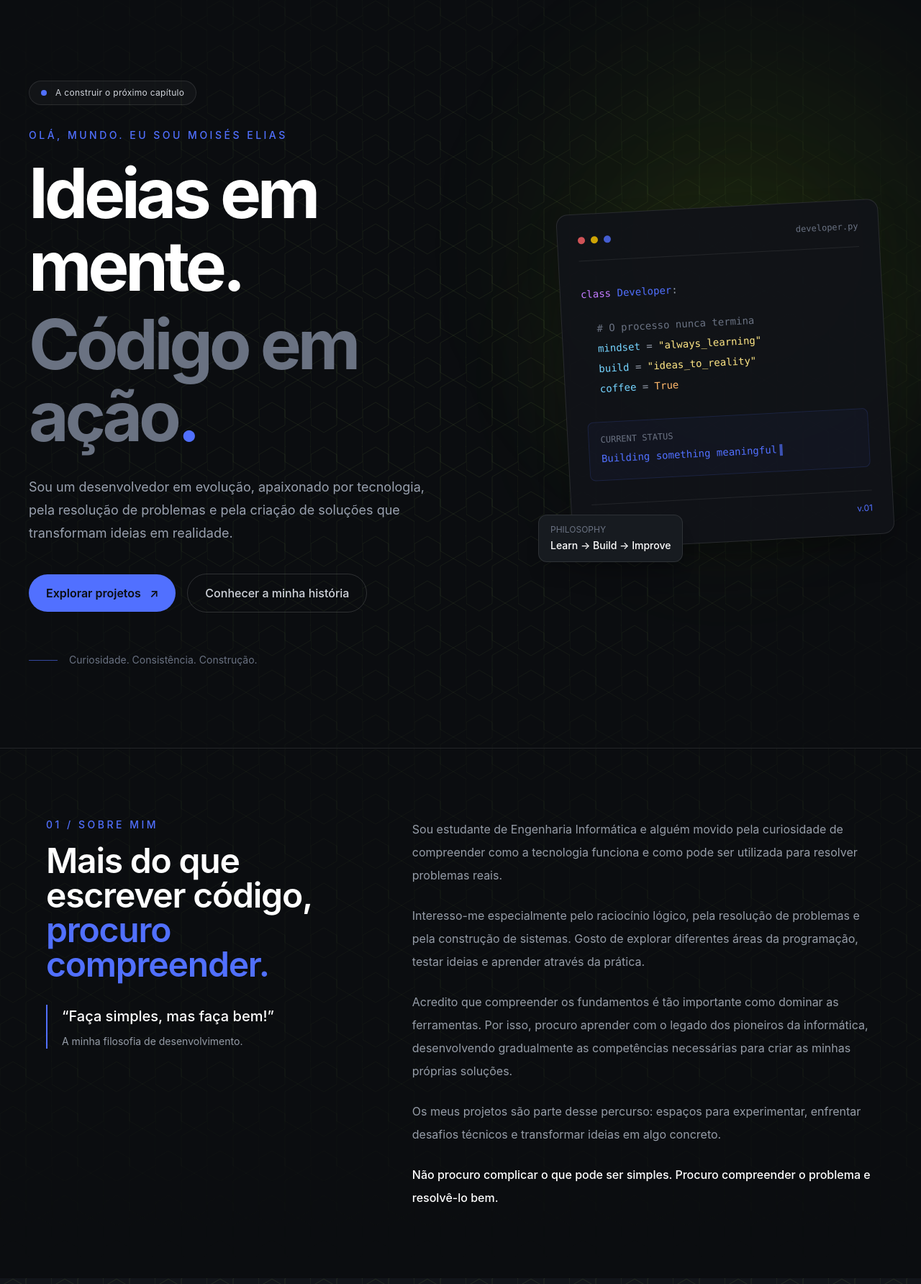
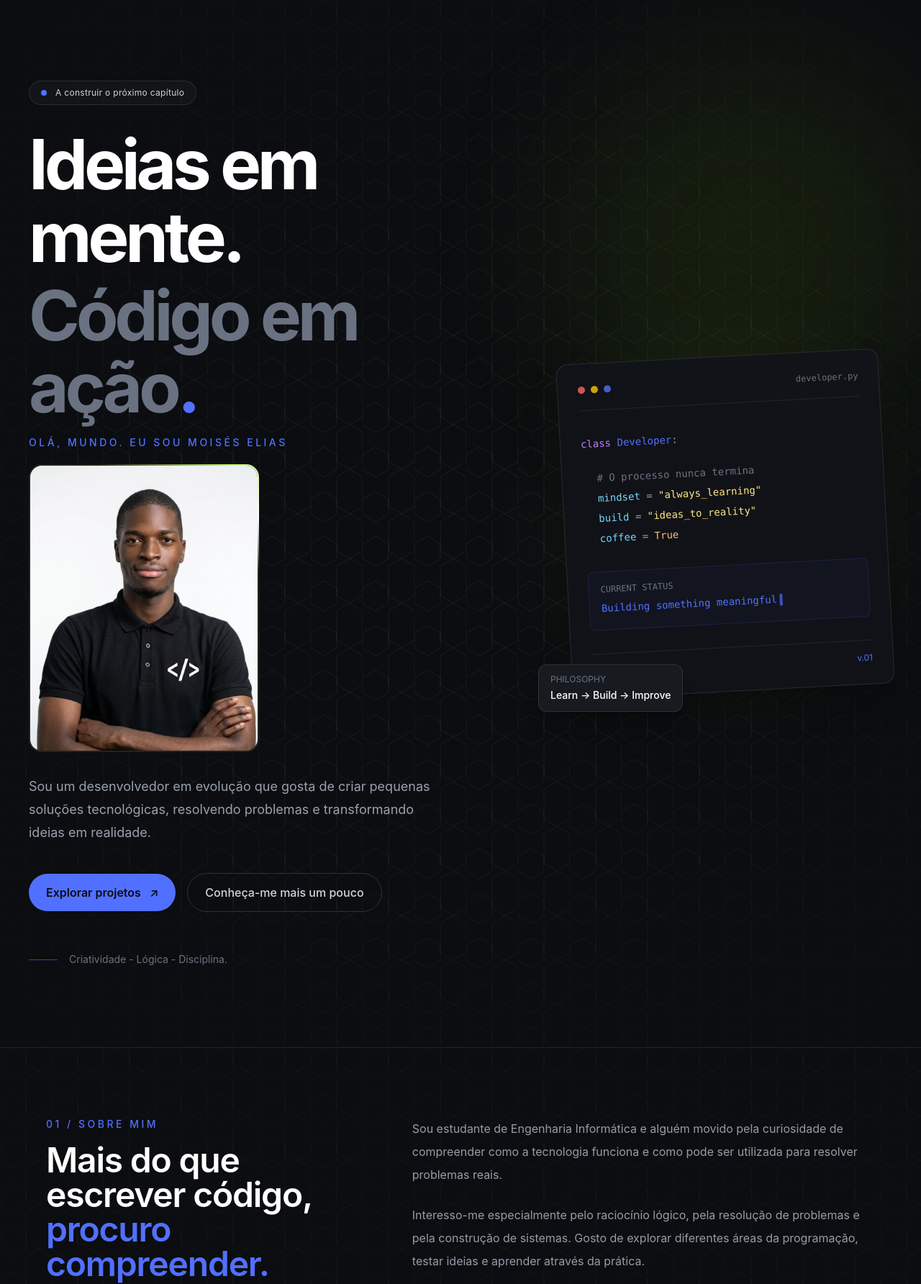
Before and after one commit to moiseseliashb/portifolio, a Flask app: page / in a window 1280 px wide. Shown: the part 81-1865 px from the top of the page at 72% size. Run offline with Flask 3, Linux system fonts and the light colour scheme.

Commit message:
Add profile photo to portfolio
Co-authored-by: Copilot <223556219+Copilot@users.noreply.github.com>

```diff
--- a/app/static/css/output.css
+++ b/app/static/css/output.css
@@ -331,6 +331,9 @@
   .mb-2 {
     margin-bottom: calc(var(--spacing) * 2);
   }
+  .mb-3 {
+    margin-bottom: calc(var(--spacing) * 3);
+  }
   .mb-4 {
     margin-bottom: calc(var(--spacing) * 4);
   }
@@ -913,10 +916,6 @@
     --tw-tracking: var(--tracking-wide);
     letter-spacing: var(--tracking-wide);
   }
-  .tracking-widest {
-    --tw-tracking: var(--tracking-widest);
-    letter-spacing: var(--tracking-widest);
-  }
   .break-words {
     overflow-wrap: break-word;
   }
@@ -1106,10 +1105,6 @@
     .sm\:text-3xl {
       font-size: var(--text-3xl);
       line-height: var(--tw-leading, var(--text-3xl--line-height));
-    }
-    .sm\:text-4xl {
-      font-size: var(--text-4xl);
-      line-height: var(--tw-leading, var(--text-4xl--line-height));
     }
     .sm\:text-5xl {
       font-size: var(--text-5xl);
@@ -1461,6 +1456,43 @@ body {
 @media (prefers-reduced-motion: reduce) {
   .journey-step, .journey-marker {
     scroll-behavior: auto;
+  }
+}
+.profile-frame {
+  position: relative;
+  isolation: isolate;
+  width: min(100%, 320px);
+  aspect-ratio: 4 / 5;
+  padding: 2px;
+  overflow: hidden;
+  border-radius: 18px;
+  background: #20251b;
+}
+.profile-frame__glow {
+  position: absolute;
+  z-index: -1;
+  inset: -50%;
+  background: conic-gradient( from 0deg, transparent 0deg, transparent 270deg, #c4f36b 320deg, #ffffff 340deg, transparent 360deg );
+  animation: profile-orbit 3s linear infinite;
+}
+.profile-frame__image {
+  position: relative;
+  display: block;
+  width: 100%;
+  height: 100%;
+  border-radius: 16px;
+  object-fit: cover;
+  object-position: center;
+  background: #12151a;
+}
+@keyframes profile-orbit {
+  to {
+    transform: rotate(360deg);
+  }
+}
+@media (prefers-reduced-motion: reduce) {
+  .profile-frame__glow {
+    animation: none;
   }
 }
 @property --tw-translate-x {
--- a/app/templates/index.html
+++ b/app/templates/index.html
@@ -93,25 +93,36 @@
                         A construir o próximo capítulo
                     </span>
                 </div>
+                <h1 class="max-w-3xl text-5xl font-bold leading-[1.05]
+                           tracking-[-0.055em] sm:text-6xl
+                           md:text-7xl xl:text-8xl">
+                    Ideias em mente.
+                    <span class="mt-2 mb-4 block text-gray-500">
+                        Código em ação<span class="text-accent">.</span>
+                    </span>
+                </h1>
+
 
                 <p class="mb-5 text-sm font-medium tracking-[0.25em]
                           text-accent uppercase">
                     Olá, mundo. Eu sou Moisés Elias
                 </p>
+                <div class="profile-frame reveal">
+                    <div class="profile-frame__glow" aria-hidden="true"></div>
 
-                <h1 class="max-w-3xl text-5xl font-bold leading-[1.05]
-                           tracking-[-0.055em] sm:text-6xl
-                           md:text-7xl xl:text-8xl">
-                    Ideias em mente.
-                    <span class="mt-2 block text-gray-500">
-                        Código em ação<span class="text-accent">.</span>
-                    </span>
-                </h1>
+                    <img
+                        src="{{ url_for('static', filename='img/perfil.jpeg') }}"
+                        alt="Fotografia de perfil do desenvolvedor"
+                        class="profile-frame__image"
+                        width="400"
+                        height="500"
+                    />
+                </div>
+
 
                 <p class="mt-8 max-w-xl text-base leading-8 text-gray-400 md:text-lg">
-                    Sou um desenvolvedor em evolução, apaixonado por tecnologia,
-                    pela resolução de problemas e pela criação de soluções
-                    que transformam ideias em realidade.
+                    Sou um desenvolvedor em evolução que gosta de criar pequenas soluções tecnológicas,
+                    resolvendo problemas e transformando ideias em realidade.
                 </p>
 
                 <div class="mt-10 flex flex-wrap items-center gap-4">
@@ -132,13 +143,13 @@
                                px-6 py-3.5 font-medium text-gray-300
                                transition hover:border-white/40 hover:text-white"
                     >
-                        Conhecer a minha história
+                        Conheça-me mais um pouco
                     </a>
                 </div>
 
                 <div class="mt-14 flex items-center gap-4 text-sm text-gray-500">
                     <span class="h-px w-10 bg-accent/60"></span>
-                    Curiosidade. Consistência. Construção.
+                    Criatividade - Lógica - Disciplina.
                 </div>
             </div>
 
```
Also changed, not shown: app/static/css/input.css (+50 -0 lines), app/static/img/perfil.jpeg (added).
